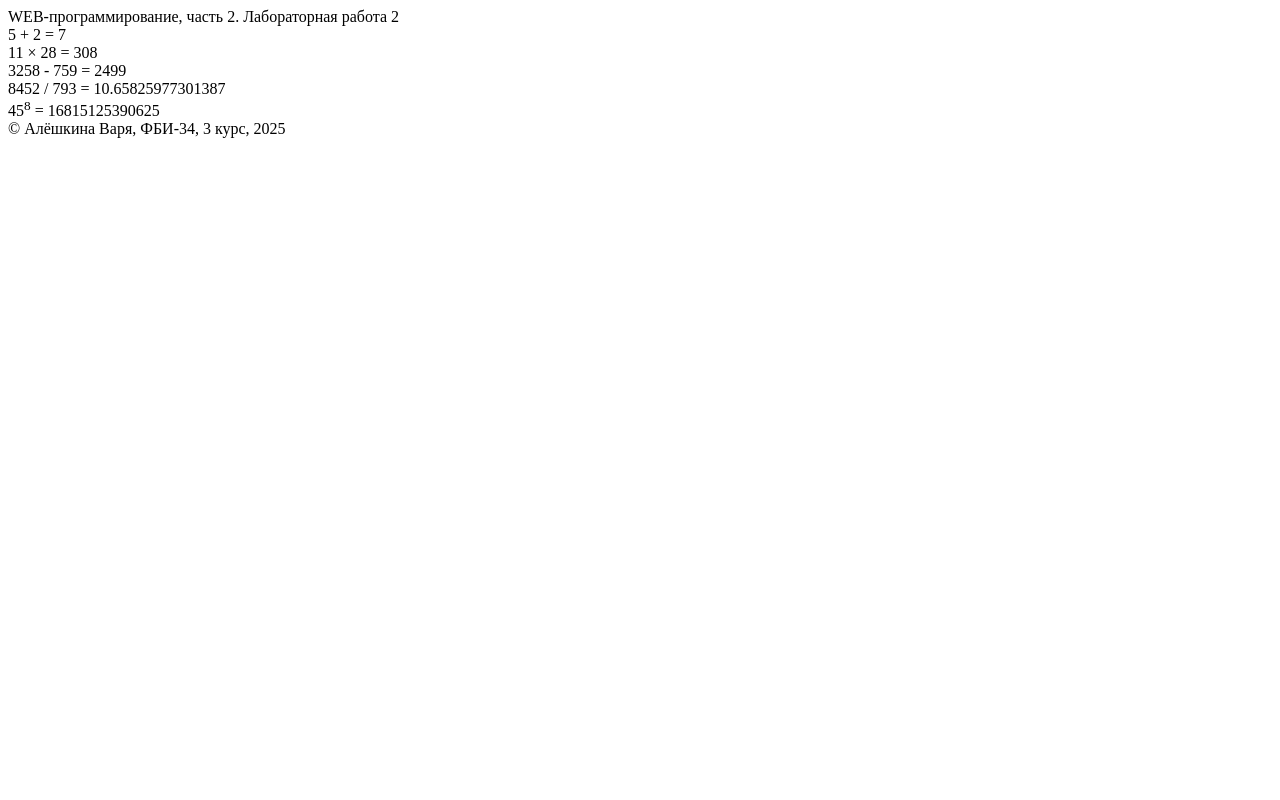
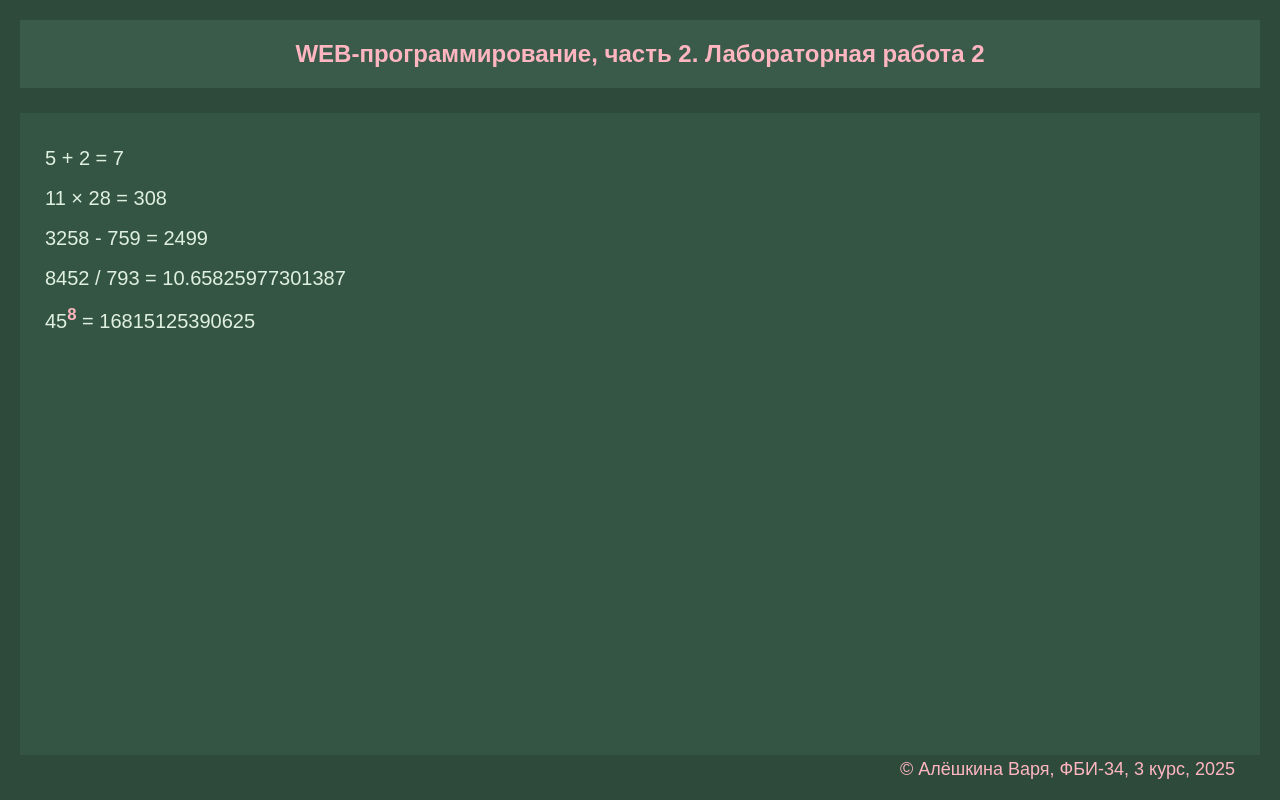
Before and after one commit to ALESHA123-doti/labi_2, a Flask app: page /lab2/example in a window 1280 px wide. Run offline with Flask 3, Linux system fonts and the light colour scheme.

Commit message:
Подключение стилей

```diff
--- /dev/null
+++ b/static/main.css
@@ -0,0 +1,57 @@
+body {
+    background-color: #2d4a3a;
+    color: #e0f0e0;
+    font-family: Arial, sans-serif;
+    margin: 0;
+    padding: 20px;
+    min-height: 100vh;
+    box-sizing: border-box;
+    display: flex;
+    flex-direction: column;
+    font-size: 18px;
+    position: relative;
+}
+
+header {
+    background-color: #3a5a4a;
+    color: #ffb6c1;
+    padding: 20px;
+    text-align: center;
+    margin-bottom: 25px;
+    font-weight: bold;
+    font-size: 24px;
+}
+
+main {
+    background-color: #345543;
+    padding: 25px;
+    margin-bottom: 25px;
+    line-height: 2.0;
+    flex: 1;
+    font-size: 20px;
+}
+
+footer {
+    color: #ffb6c1;
+    padding: 15px 25px;
+    font-size: 18px;
+    position: fixed;
+    right: 20px;
+    bottom: 5px;
+    text-align: right;
+    border-radius: 8px;
+}
+
+sup {
+    color: #ffb6c1;
+    font-weight: bold;
+}
+
+.header-accent {
+    color: #ffb6c1;
+    font-weight: bold;
+}
+
+.footer-accent {
+    color: #ffb6c1;
+}
--- a/templates/example.html
+++ b/templates/example.html
@@ -1,5 +1,6 @@
 <!DOCTYPE html>
 <html lang="ru">
+<link rel="stylesheet" href="{{ url_for('static', filename='main.css') }}">
 <head>
     <meta charset="UTF-8">
     <meta name="viewport" content="width=device-width, initial-scale=1.0">
```
